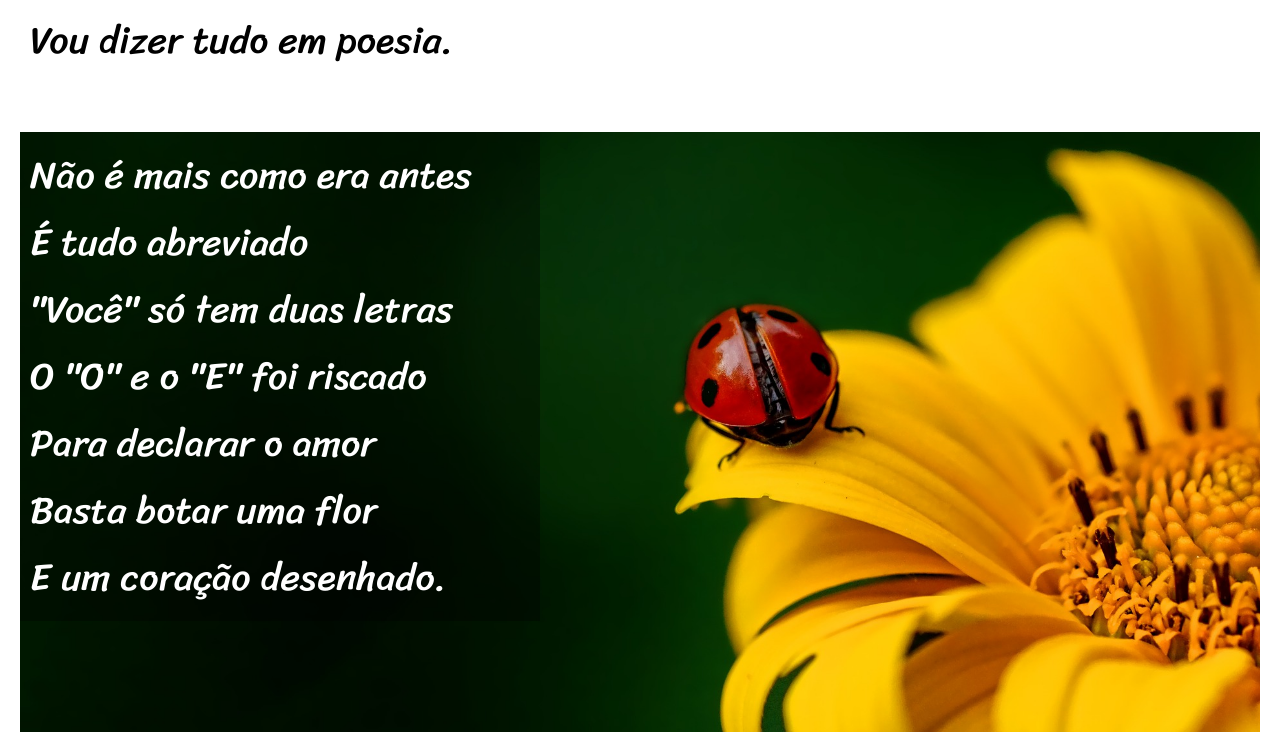
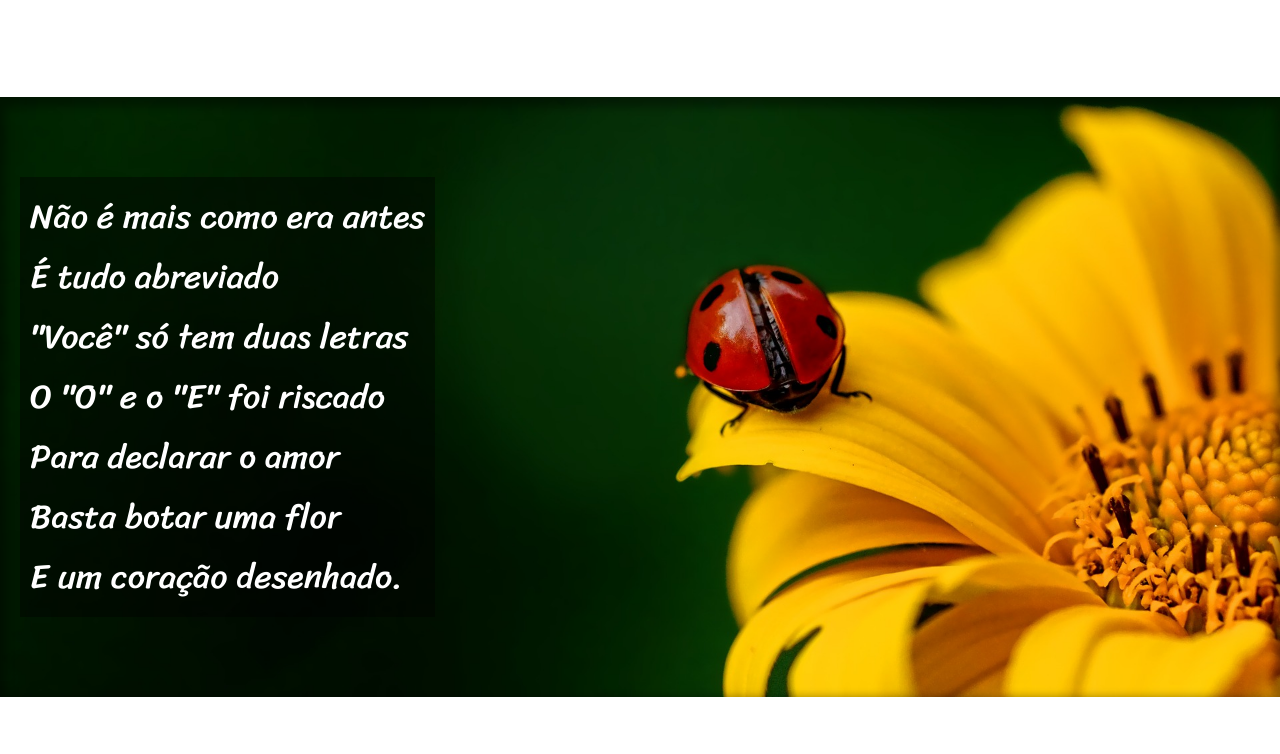
Before and after one commit to vialmeeida/HTML-CSS, a plain HTML site: page Projetos/Projeto Cordel/index.html in a window 1280 px wide. Shown: the part 757-1511 px from the top of the page. Drawn offline with Linux system fonts and the light colour scheme.

Commit message:
Projeto Cordel Versao 2

```diff
--- a/Projetos/Projeto Cordel/index.html
+++ b/Projetos/Projeto Cordel/index.html
@@ -25,7 +25,7 @@
             Vou dizer tudo em poesia.<br>
         </p>
 
-        <div id="q1">
+        <div id="primeirafoto">
             <p class="transparente">
                 Não é mais como era antes<br>
                 É tudo abreviado<br>
@@ -57,7 +57,7 @@
             Decifre esse rabisco.<br>
         </p>
 
-        <div id="q2">
+        <div id="segundafoto">
             <p class="transparente">
                 Tenho saudade das cartas<br>
                 Escritas com a própria mão<br>
--- a/Projetos/Projeto Cordel/style.css
+++ b/Projetos/Projeto Cordel/style.css
@@ -45,41 +45,40 @@ header{
 
 main{
     font-family: 'Sriracha';
-    font-size: 38px;
-    padding: 20px;
+    font-size: 34px;
+    padding: 0px;
 }
 
-#q1 {
+#primeirafoto, #segundafoto{
     height:600px;
-    background-image: url(imagens/background001.jpg);
     background-position: right center;
     background-size: cover;
     background-repeat: no-repeat;
     background-attachment: fixed;
+    display: flex;
+    align-items: center;
+    margin: 100px 0px 60px 0px;
+    box-shadow: 0px 5px 10px 5px rgba(0, 0, 0, 0.377) inset;
+}
 
+#primeirafoto {
+    background-image: url(imagens/background001.jpg);
+}
+
+#segundafoto {
+    background-image: url(imagens/background002.jpg);
 }
 
 .transparente {
     color: white;
-    background-color: rgba(0, 0, 0, 0.342);
-    width: 500px;
+    background-color: rgba(0, 0, 0, 0.425);
     padding: 10px;
-
-
-}
-
-#q2 {
-
-    height:600px;
-    background-image: url(imagens/background002.jpg);
-    background-position: center center;
-    background-size: cover;
-    background-repeat: no-repeat;
-    background-attachment: fixed;
+    margin: 0 20px;
 }
 
 .normal{
     padding: 40px 0px 20px 10px;
+    margin: 10px 20px;
 }
 
 footer{
@@ -87,6 +86,6 @@ footer{
     color: white;
     text-align: center;
     font-family:Verdana, Geneva, Tahoma, sans-serif;
+    margin: 0px;
     padding: 1px;
-
 }
```
